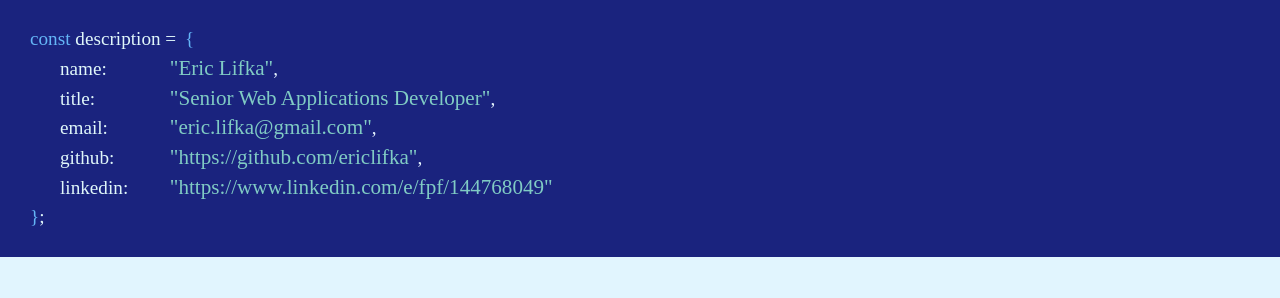
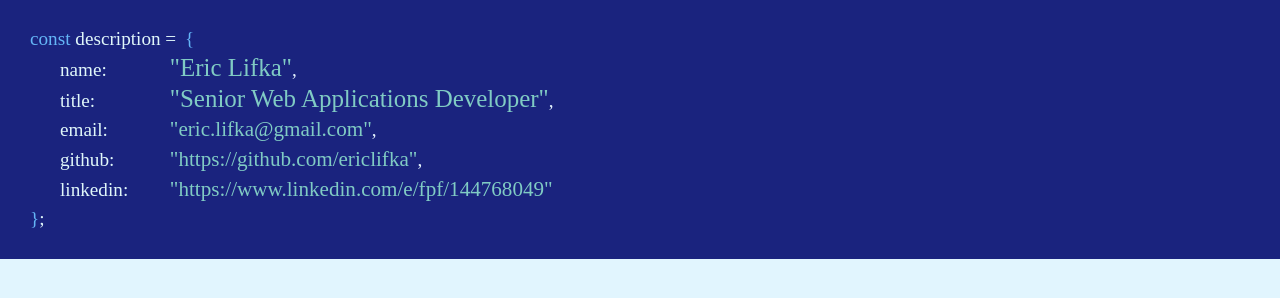
Before and after one commit to ericlifka/ericlifka.github.io, a plain HTML site: page index.html in a window 1280 px wide. Drawn offline with Linux system fonts and the light colour scheme.

Commit message:
emphasize name and title

```diff
--- a/index.html
+++ b/index.html
@@ -9,8 +9,8 @@
 
 <div class="title-card">
 <div class="line"><span class="identifier">const</span> <span class="label">description =</span> <span class="identifier">{</span></div>
-<div class="line indent"><span class="label">name:</span> <span class="string">"Eric Lifka"</span>,</div>
-<div class="line indent"><span class="label">title:</span> <span class="string">"Senior Web Applications Developer"</span>,</div>
+<div class="line indent"><span class="label">name:</span> <span class="string strong">"Eric Lifka"</span>,</div>
+<div class="line indent"><span class="label">title:</span> <span class="string strong">"Senior Web Applications Developer"</span>,</div>
 <div class="line indent"><span class="label">email:</span> <span class="string">"eric.lifka@gmail.com"</span>,</div>
 <div class="line indent"><span class="label">github:</span> <span class="string">"https://github.com/ericlifka"</span>,</div>
 <div class="line indent"><span class="label">linkedin:</span> <span class="string">"https://www.linkedin.com/e/fpf/144768049"</span></div>
--- a/styles.less
+++ b/styles.less
@@ -28,6 +28,10 @@ html, body {
         .string {
             color: #80CBC4;
             font-size: 1.1em;
+
+            &.strong {
+                font-size: 1.3em;
+            }
         }
 
         .label {
```
Also changed, not shown: styles.css.
